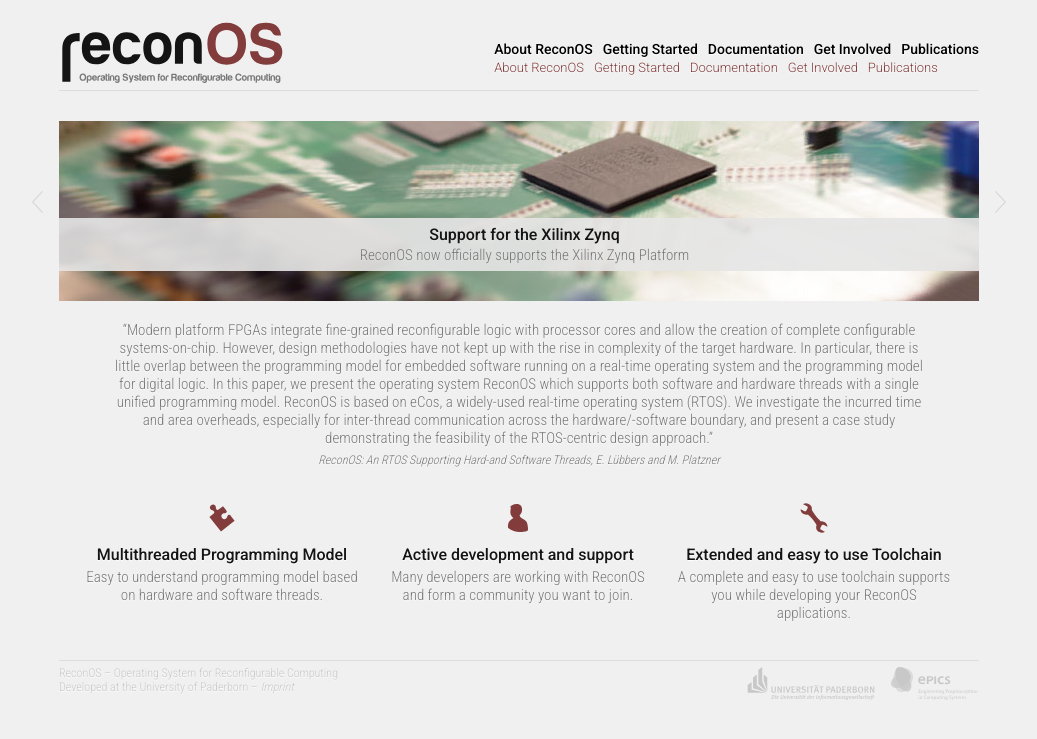
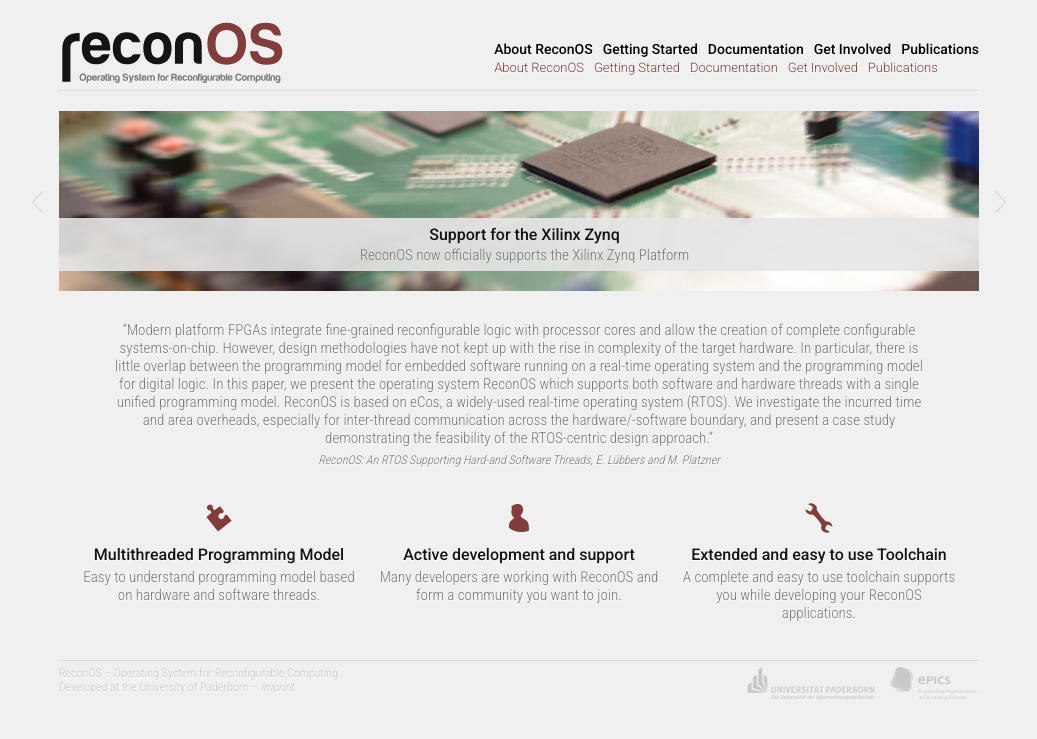
Before and after one commit to ReconOS/reconos.github.io, a Jekyll site: the page built from index.md, in a window 1280 px wide. Shown: the top 739 px of the page, without its empty margins (121-1158 px from the left). Built offline with Jekyll 4.4.1, drawn with Linux system fonts in a browser that asks for light colours; Markdown is read by kramdown in place of the engine named in the settings.

Commit message:
Fixed some stylings
* Changed padding to 10px
* Corrected Slider li margin
* Googlegroup now at 100%
* ...

```diff
--- a/assets/css/base.css
+++ b/assets/css/base.css
@@ -149,8 +149,8 @@ ul ul li {
 }
 
 #content {
-	padding-left:15px;
-	padding-right:15px;
+	padding-left:10px;
+	padding-right:10px;
 }
 
 #header {
--- a/assets/css/bullet.css
+++ b/assets/css/bullet.css
@@ -2,7 +2,7 @@
 /* CSS Document */
 
 #content ul {
-	width:920px;
+	width:900px;
 	margin:auto;
 	margin-top:25px;
 	margin-bottom:0px;
@@ -17,7 +17,7 @@
 	display:block;
 	float:left;
 
-	width:276px;
+	width:280px;
 	margin:10px;
 
 	text-align:center;
--- a/assets/css/slider.css
+++ b/assets/css/slider.css
@@ -81,6 +81,7 @@
 	list-style:none;
 	display:block;
 	float:left;
+	margin:0px;
 	margin-right:-920px;
 }
 
```
Also changed, not shown: getinvolved/forum/index.md (+2 -2 lines).
